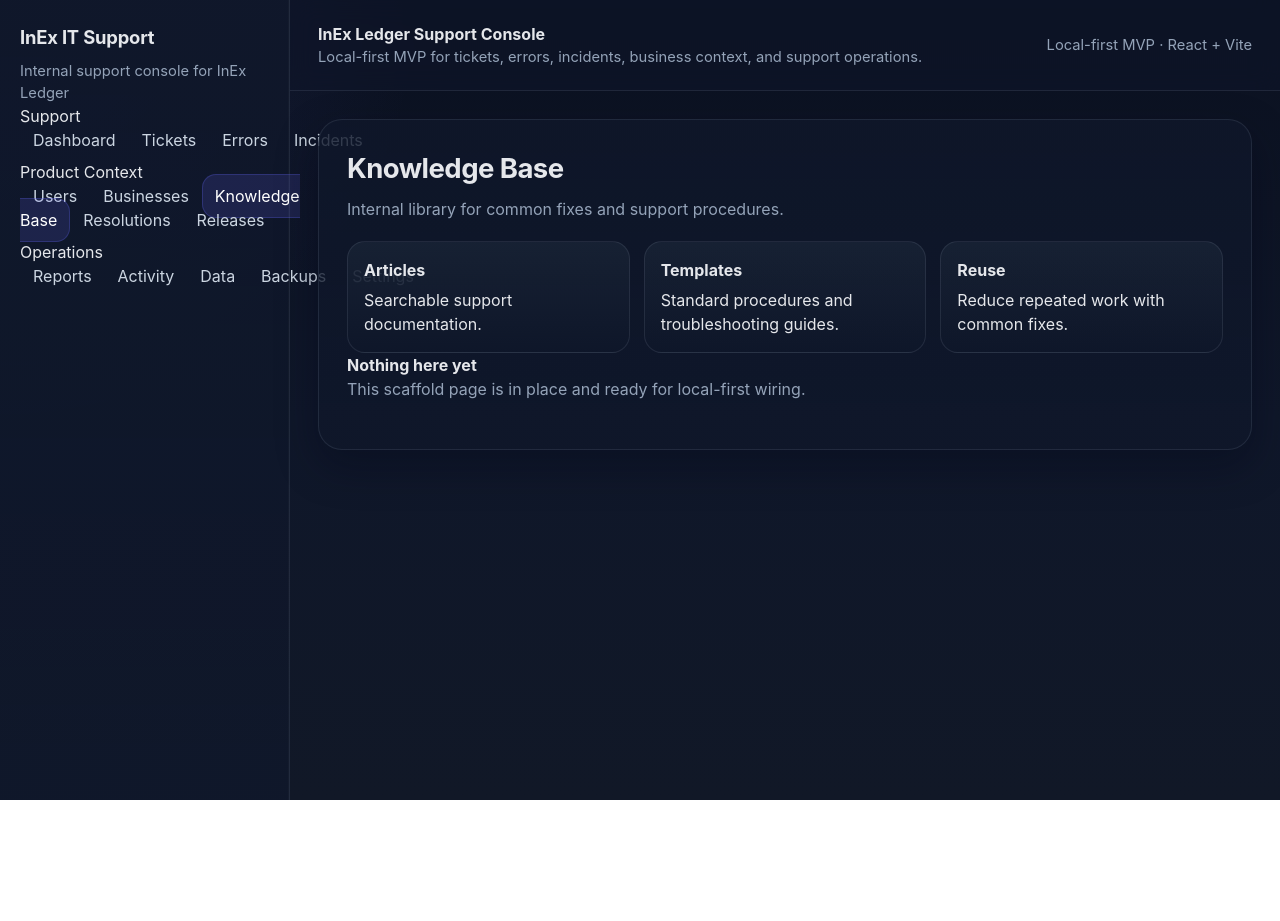
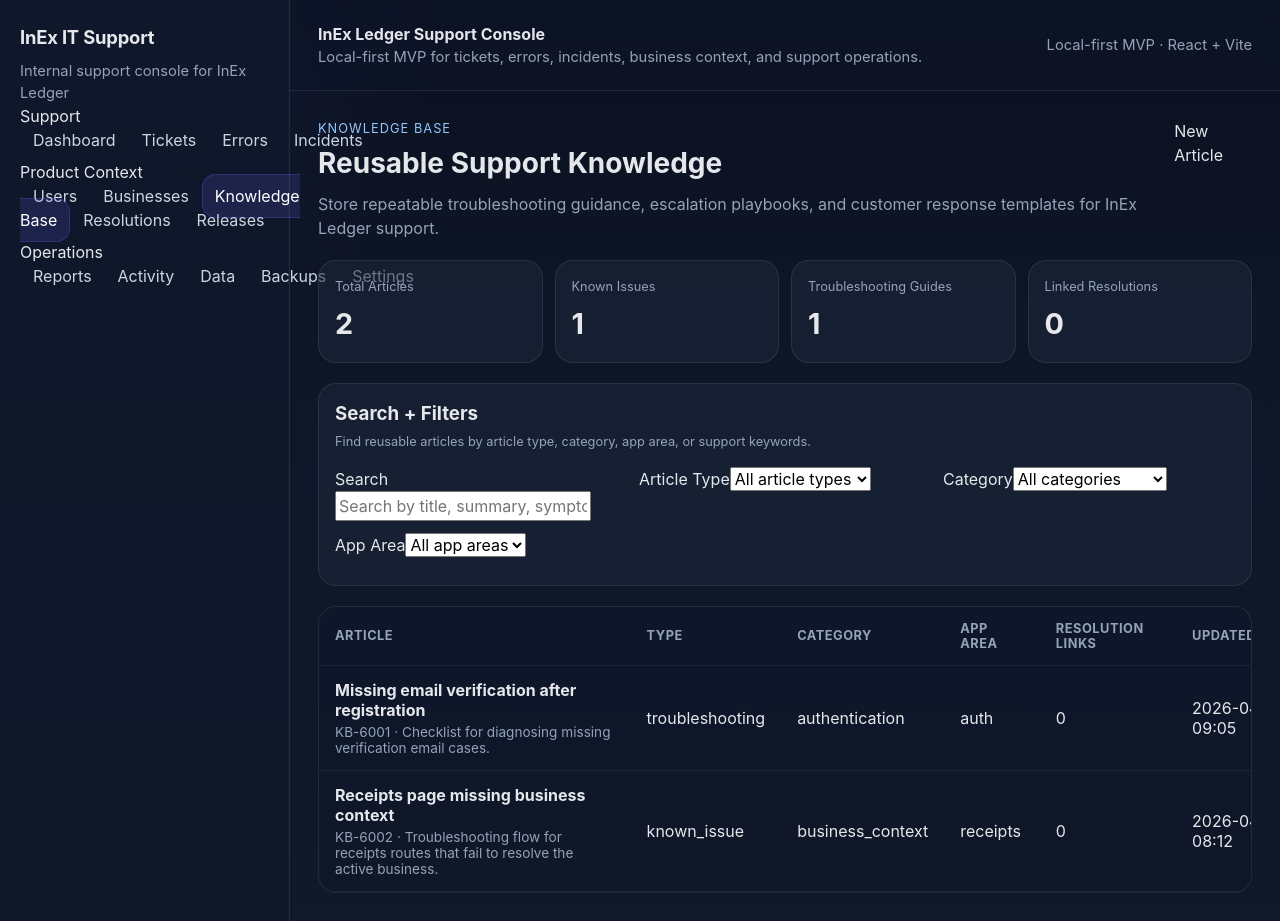
Before and after one commit to Emanuel628/InEx-IT-Support, a React (Vite) app: page /knowledge in a window 1280 px wide. Before the commit the page ends 800 px from the top, so only its background shows below. Built offline with nearby package versions, Linux system fonts and the light colour scheme.

Commit message:
Build knowledge base list workflow page

```diff
--- a/src/pages/knowledge/KnowledgeBasePage.tsx
+++ b/src/pages/knowledge/KnowledgeBasePage.tsx
@@ -1,15 +1,119 @@
-import { PlaceholderPage } from '@/components/shared/PlaceholderPage';
+import { useMemo, useState } from 'react';
+import { Link } from 'react-router-dom';
+import { getKnowledgeArticles } from '@/features/knowledge/lib/knowledgeStore';
+import '@/features/tickets/styles/tickets.css';
 
 export function KnowledgeBasePage() {
+  const articles = getKnowledgeArticles();
+  const [search, setSearch] = useState('');
+  const [articleType, setArticleType] = useState('all');
+  const [category, setCategory] = useState('all');
+  const [appArea, setAppArea] = useState('all');
+
+  const filtered = useMemo(() => {
+    return articles.filter((record) => {
+      const matchesSearch = !search.trim() || [record.id, record.title, record.summary, record.symptoms, record.tags.join(' ')].join(' ').toLowerCase().includes(search.trim().toLowerCase());
+      const matchesType = articleType === 'all' || record.articleType === articleType;
+      const matchesCategory = category === 'all' || record.category === category;
+      const matchesAppArea = appArea === 'all' || record.appArea === appArea;
+      return matchesSearch && matchesType && matchesCategory && matchesAppArea;
+    });
+  }, [appArea, articleType, articles, category, search]);
+
+  const knownIssueCount = articles.filter((record) => record.articleType === 'known_issue').length;
+  const troubleshootingCount = articles.filter((record) => record.articleType === 'troubleshooting').length;
+  const linkedResolutionCount = articles.filter((record) => record.relatedResolutionIds.length).length;
+
   return (
-    <PlaceholderPage
-      title="Knowledge Base"
-      description="Internal library for common fixes and support procedures."
-      cards={[
-        { title: 'Articles', body: 'Searchable support documentation.' },
-        { title: 'Templates', body: 'Standard procedures and troubleshooting guides.' },
-        { title: 'Reuse', body: 'Reduce repeated work with common fixes.' },
-      ]}
-    />
+    <section className="ticket-workspace-page">
+      <div className="ticket-page-header">
+        <div>
+          <span className="ticket-page-eyebrow">Knowledge Base</span>
+          <h2>Reusable Support Knowledge</h2>
+          <p>Store repeatable troubleshooting guidance, escalation playbooks, and customer response templates for InEx Ledger support.</p>
+        </div>
+        <Link to="/knowledge/new" className="ticket-primary-action">New Article</Link>
+      </div>
+
+      <div className="ticket-stats-grid">
+        <article className="ticket-stat-card"><span>Total Articles</span><strong>{articles.length}</strong></article>
+        <article className="ticket-stat-card"><span>Known Issues</span><strong>{knownIssueCount}</strong></article>
+        <article className="ticket-stat-card"><span>Troubleshooting Guides</span><strong>{troubleshootingCount}</strong></article>
+        <article className="ticket-stat-card"><span>Linked Resolutions</span><strong>{linkedResolutionCount}</strong></article>
+      </div>
+
+      <section className="ticket-detail-panel">
+        <div className="ticket-section-header">
+          <h3>Search + Filters</h3>
+          <span>Find reusable articles by article type, category, app area, or support keywords.</span>
+        </div>
+        <div className="ticket-form-grid">
+          <label>
+            Search
+            <input value={search} onChange={(event) => setSearch(event.target.value)} placeholder="Search by title, summary, symptoms, or tags" />
+          </label>
+          <label>
+            Article Type
+            <select value={articleType} onChange={(event) => setArticleType(event.target.value)}>
+              <option value="all">All article types</option>
+              {Array.from(new Set(articles.map((record) => record.articleType))).map((value) => <option key={value} value={value}>{value}</option>)}
+            </select>
+          </label>
+          <label>
+            Category
+            <select value={category} onChange={(event) => setCategory(event.target.value)}>
+              <option value="all">All categories</option>
+              {Array.from(new Set(articles.map((record) => record.category))).map((value) => <option key={value} value={value}>{value}</option>)}
+            </select>
+          </label>
+          <label>
+            App Area
+            <select value={appArea} onChange={(event) => setAppArea(event.target.value)}>
+              <option value="all">All app areas</option>
+              {Array.from(new Set(articles.map((record) => record.appArea))).map((value) => <option key={value} value={value}>{value}</option>)}
+            </select>
+          </label>
+        </div>
+      </section>
+
+      {filtered.length ? (
+        <div className="ticket-table-wrap">
+          <table className="ticket-table">
+            <thead>
+              <tr>
+                <th>Article</th>
+                <th>Type</th>
+                <th>Category</th>
+                <th>App Area</th>
+                <th>Resolution Links</th>
+                <th>Updated</th>
+              </tr>
+            </thead>
+            <tbody>
+              {filtered.map((record) => (
+                <tr key={record.id}>
+                  <td>
+                    <Link to={`/knowledge/${record.id}`} className="ticket-title-cell">
+                      <strong>{record.title}</strong>
+                      <span>{record.id} · {record.summary}</span>
+                    </Link>
+                  </td>
+                  <td>{record.articleType}</td>
+                  <td>{record.category}</td>
+                  <td>{record.appArea}</td>
+                  <td>{record.relatedResolutionIds.length}</td>
+                  <td>{record.updatedAt}</td>
+                </tr>
+              ))}
+            </tbody>
+          </table>
+        </div>
+      ) : (
+        <section className="ticket-empty-state">
+          <span>No matching knowledge articles</span>
+          <p>Try a broader search or reset the current filters.</p>
+        </section>
+      )}
+    </section>
   );
 }
```
